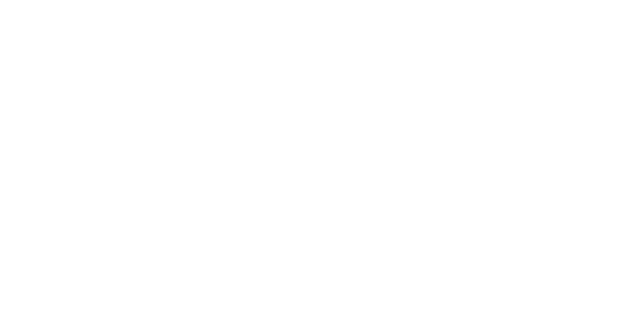
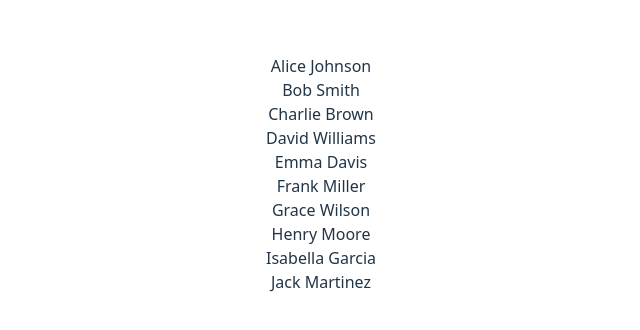
Before and after one commit to BullDogPatch/react-practice-contact-book-app, a React (Vite) app: page / in a window 1280 px wide. Shown: the part 226-556 px from the top of the page, without its empty margins (319-959 px from the left). Built offline with nearby package versions, Linux system fonts and the light colour scheme.

Commit message:
set up some initial state and render some contacts to screen

```diff
--- a/src/App.tsx
+++ b/src/App.tsx
@@ -1,8 +1,34 @@
 import { useState } from 'react';
 import './App.css';
 
+interface Contact {
+  id: number;
+  name: string;
+  city: string;
+}
+
+const initialContacts = [
+  { id: 1, name: 'Alice Johnson', city: 'New York' },
+  { id: 2, name: 'Bob Smith', city: 'Los Angeles' },
+  { id: 3, name: 'Charlie Brown', city: 'Chicago' },
+  { id: 4, name: 'David Williams', city: 'Houston' },
+  { id: 5, name: 'Emma Davis', city: 'Phoenix' },
+  { id: 6, name: 'Frank Miller', city: 'Philadelphia' },
+  { id: 7, name: 'Grace Wilson', city: 'San Antonio' },
+  { id: 8, name: 'Henry Moore', city: 'San Diego' },
+  { id: 9, name: 'Isabella Garcia', city: 'Dallas' },
+  { id: 10, name: 'Jack Martinez', city: 'San Jose' },
+];
+
 function App() {
-  return <></>;
+  const [contacts, setContacts] = useState<Contact[]>(initialContacts);
+  return (
+    <>
+      {contacts.map((contact) => (
+        <p key={contact.id}>{contact.name}</p>
+      ))}
+    </>
+  );
 }
 
 export default App;
```
